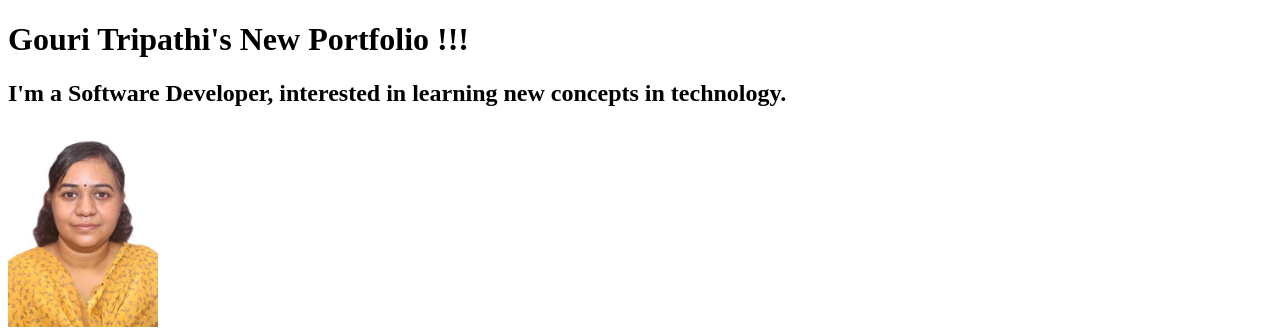
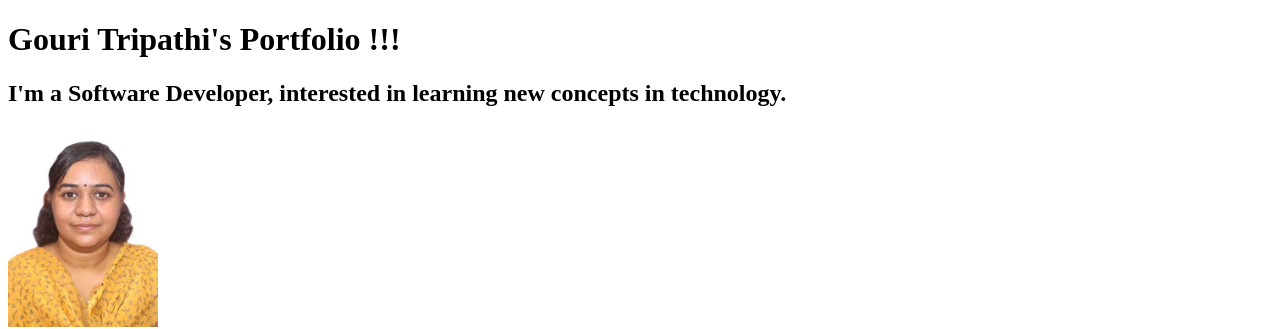
Before and after one commit to gouriTD/Portfolio, a plain HTML site: page index.html in a window 1280 px wide. Shown: the top 329 px of the page. Drawn offline with Linux system fonts and the light colour scheme.

Commit message:
Update index.html

```diff
--- a/index.html
+++ b/index.html
@@ -11,7 +11,7 @@
     <!-- TODO 2: Add Your previous projects' HTML into the public folder -->
     <!-- TODO 3: Take screenshots of your project previews and add the images to the images folder -->
     <!-- TODO 4: Add titles/subtitles etc. -->
-    <h1>Gouri Tripathi's New Portfolio !!!</h1>
+    <h1>Gouri Tripathi's Portfolio !!!</h1>
     <h2>I'm a Software Developer, interested in learning new concepts in technology.</h2>
     <img src="./assets/images/Gouri_PP_Photo.jpeg" height="200" alt="profile image" />
     <hr />
```
